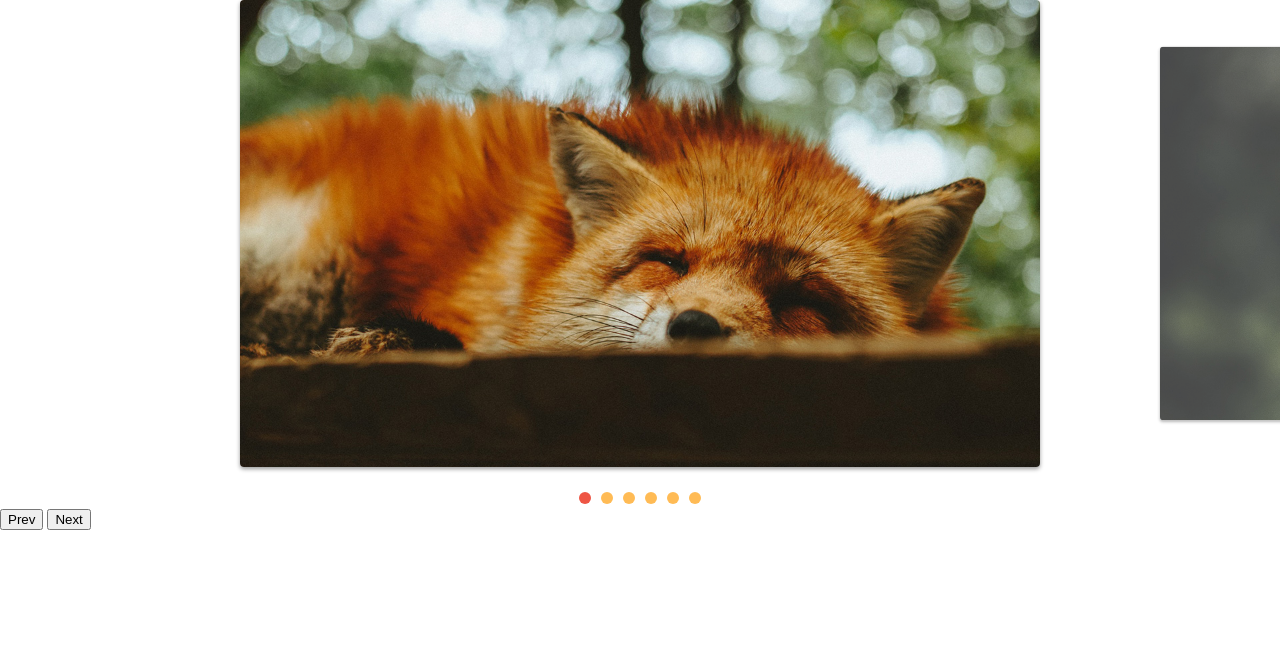
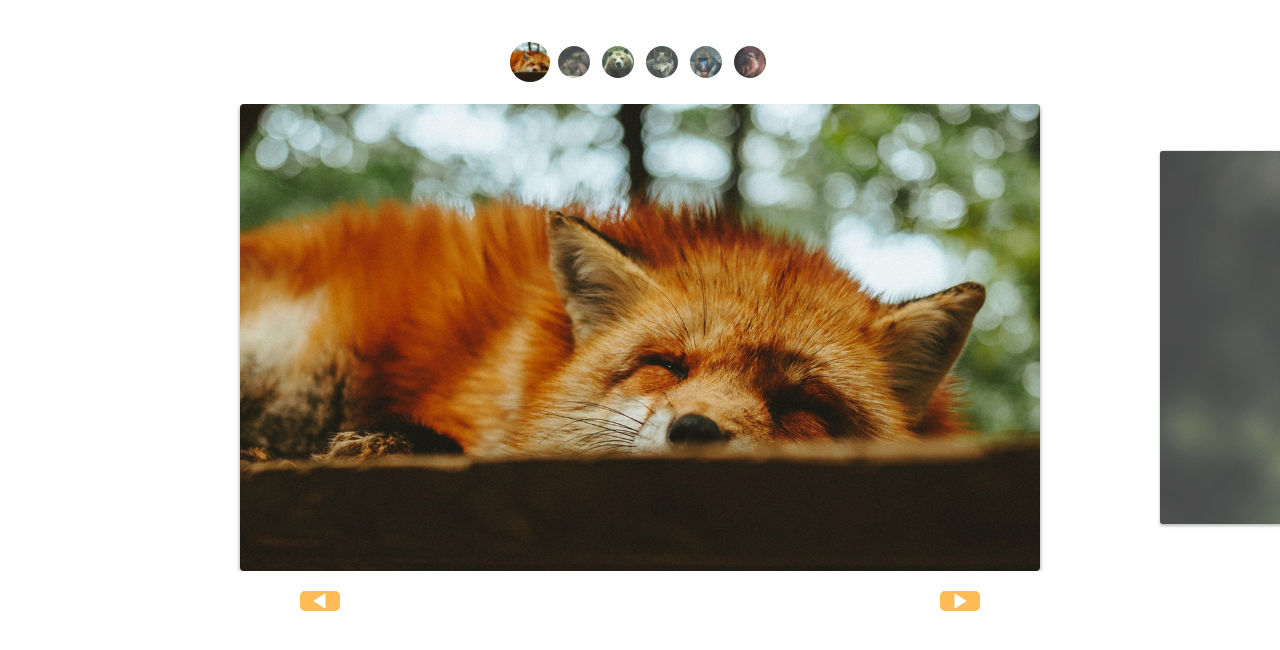
Before and after one commit to Sadlark1993/Slides-de-Animais, a plain HTML site: page index.html in a window 1280 px wide. Drawn offline with Linux system fonts and the light colour scheme.

Commit message:
Estilizei Custom-Controls

```diff
--- a/css/style.css
+++ b/css/style.css
@@ -69,3 +69,56 @@ img{
 [data-control="slide"] li a.active, [data-control="slide"] li a:hover{
     background: #E54;
 }
+
+.custom-control{
+    display: flex;
+    justify-content: center;
+    margin-top: 40px;
+    margin-bottom: 20px;
+    flex-wrap: wrap;
+}
+
+.custom-control li img{
+    opacity: 0.8;
+    transform: scale(0.8);
+    height: 40px;
+    width: 40px;
+    border-radius: 50px;
+    margin: 2px;
+    box-shadow: 0 2px, 2px rgba(0, 0, 0, 0.5);
+    transition: transform 0.3s;
+    cursor:pointer;
+}
+
+.custom-control li img:hover, .custom-control li img.active{
+    opacity: 1;
+    transform: scale(1);
+}
+
+.arrow-buttons{
+    display: flex;
+    justify-content: space-around;
+    margin: 20px 0;
+}
+
+.arrow-buttons button{
+    border-radius: 5px;
+    background: #FB5 url('../img/arrow.svg') center center no-repeat;
+    cursor: pointer;
+    width: 40px;
+    height: 20px;
+    border: none;
+    transform: scale(1);
+}
+
+.arrow-buttons button.next:hover{
+    transform: scale(1.3);
+}
+
+.arrow-buttons button.prev{
+    transform: rotate(180deg);
+}
+
+.arrow-buttons button.prev:hover{
+    transform: rotate(180deg) scale(1.3);
+}
--- a/index.html
+++ b/index.html
@@ -8,6 +8,14 @@
     <title>Slides de Animais</title>
 </head>
 <body>
+    <ul class="custom-control">
+        <li><img src="img/foto1-thumb.jpg" alt="raposa"></li>
+        <li><img src="img/foto2-thumb.jpg" alt="esquilo"></li>
+        <li><img src="img/foto3-thumb.jpg" alt="urso"></li>
+        <li><img src="img/foto4-thumb.jpg" alt="lobo"></li>
+        <li><img src="img/foto5-thumb.jpg" alt="macaco"></li>
+        <li><img src="img/foto6-thumb.jpg" alt="leão"></li>
+    </ul>
     <div class="slide-wrapper">
         <ul class="slide">
             <!-- imagens tiradas do unsplash -->
@@ -20,8 +28,8 @@
         </ul>
     </div>
     <div class="arrow-buttons">
-        <button class="prev">Prev</button>
-        <button class="next">Next</button>
+        <button class="prev"></button>
+        <button class="next"></button>
     </div>
 
     <script type="module" src="./js/script.js"></script>
--- a/js/script.js
+++ b/js/script.js
@@ -1,7 +1,7 @@
 
-import {SlideNav} from './slide.js';
+import SlideNav from './slide.js';
 
 
 /* args: chamada da lista (ul) de slides, chamada do bloco wrapper da lista de slides. */
-const slide = new SlideNav('.slide', '.slide-wrapper', '.prev', '.next');
+const slide = new SlideNav('.slide', '.slide-wrapper', '.prev', '.next', '.custom-control');
 slide.init();
--- a/js/slide.js
+++ b/js/slide.js
@@ -155,11 +155,12 @@ export class Slide{
     }
 }
 
-export class SlideNav extends Slide {
-    constructor(slide, wrapper, prevButton, nextButton){
+export default class SlideNav extends Slide {
+    constructor(slide, wrapper, prevButton, nextButton, customControl){
         super(slide, wrapper); //chama o construtor da classe pai
         this.prevButton = prevButton;
         this.nextButton = nextButton;
+        this.customControl = customControl;
     }
 
     //override
@@ -195,12 +196,17 @@ export class SlideNav extends Slide {
 
     /* cria links de controle para selecionar qual slide deve ficar ativo */
     createControl(){
-        const control = document.createElement('ul');
+        let control;
+        if(!this.customControl){
+            control = document.createElement('ul');
+            this.slideArray.forEach((item, index) => {
+                control.innerHTML += `<li><a href="#slide${index+1}">${index+1}</a></li>`;
+            });
+            this.wrapper.appendChild(control);
+        }else{
+            control = document.querySelector(this.customControl);
+        }
         control.dataset.control = 'slide';
-        this.slideArray.forEach((item, index) => {
-            control.innerHTML += `<li><a href="#slide${index+1}">${index+1}</a></li>`;
-        });
-        this.wrapper.appendChild(control);
         this.controlArray = [...control.children];
         this.controlArray.forEach((li, index) => {
             li.firstChild.addEventListener('click', (event) => {
```
